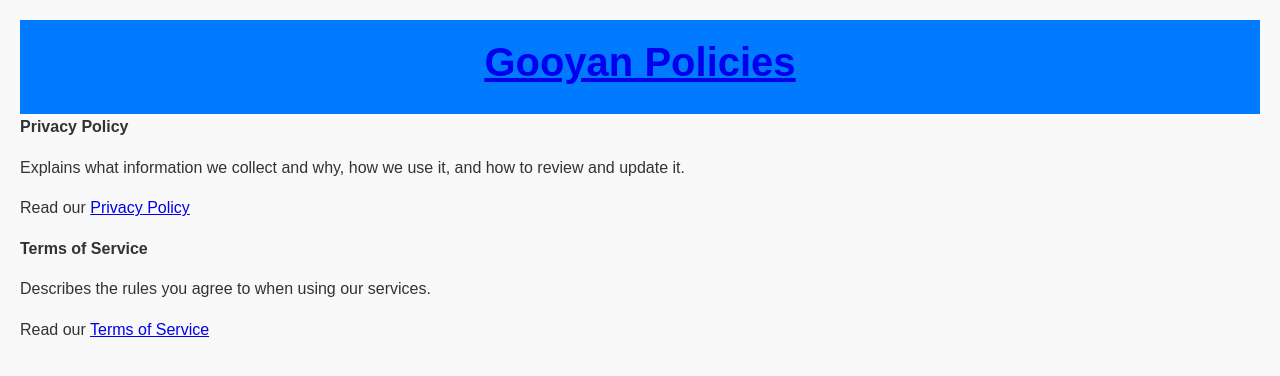
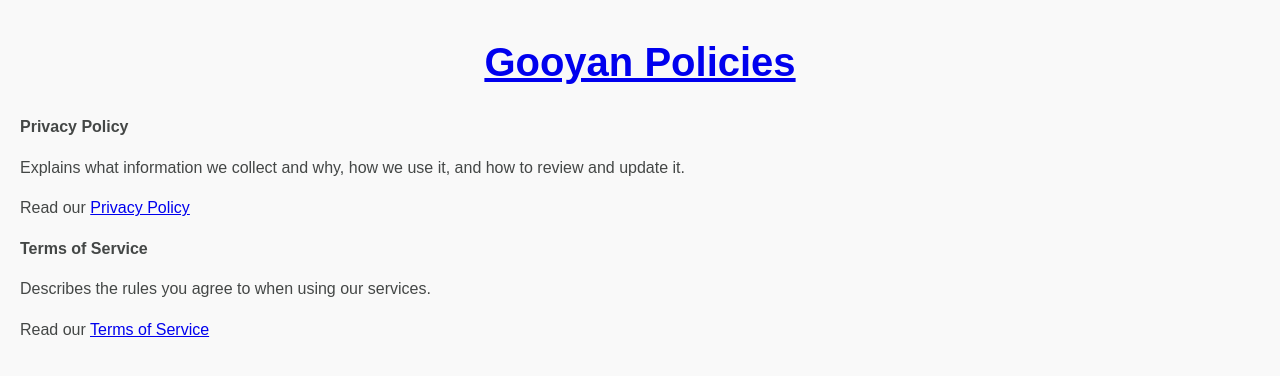
Before and after one commit to gooyan-net/policies.github.io, a Jekyll site: the page built from index.md, in a window 1280 px wide. Shown: the top 376 px of the page. Built offline with Jekyll 4.4.1, drawn with Linux system fonts in a browser that asks for light colours.

Commit message:
Update styles.css

```diff
--- a/assets/css/styles.css
+++ b/assets/css/styles.css
@@ -8,15 +8,14 @@
 body {
     font-family: Arial, sans-serif; /* Use a clean, sans-serif font */
     line-height: 1.6; /* Improve readability */
-    color: #333; /* Dark gray text for better contrast */
+    color: #444746; /* Dark gray text for better contrast */
     background-color: #f9f9f9; /* Light background color */
     padding: 20px; /* Add padding around the body */
 }
 
 /* Header Styles */
 header {
-    background: #007bff; /* Bootstrap primary color */
-    color: white; /* White text */
+    color: #444746;
     padding: 10px 20px; /* Padding for the header */
     text-align: center; /* Center the header text */
 }
@@ -27,7 +26,6 @@ h1 {
 }
 
 h2, h3, h4 {
-    color: #007bff; /* Use the same color as the header for subheadings */
     margin-top: 20px; /* Space above subheadings */
 }
 
```
